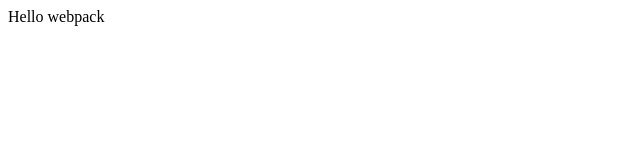
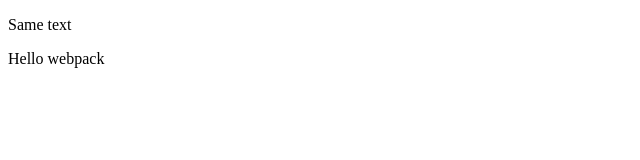
Before and after one commit to ananevandrei11/hotel, a website built with webpack: page src/index.pug in a window 1280 px wide. Shown: the whole page, without its empty margins (0-640 px from the left). Built offline with nearby package versions, Linux system fonts and the light colour scheme.

Commit message:
testing pug

```diff
--- a/src/index.pug
+++ b/src/index.pug
@@ -4,3 +4,4 @@ html(lang="en")
     meta(charset="utf-8")
     title HOTEL
     body
+    p Same text
```
Also changed, not shown: dist/index.html.
